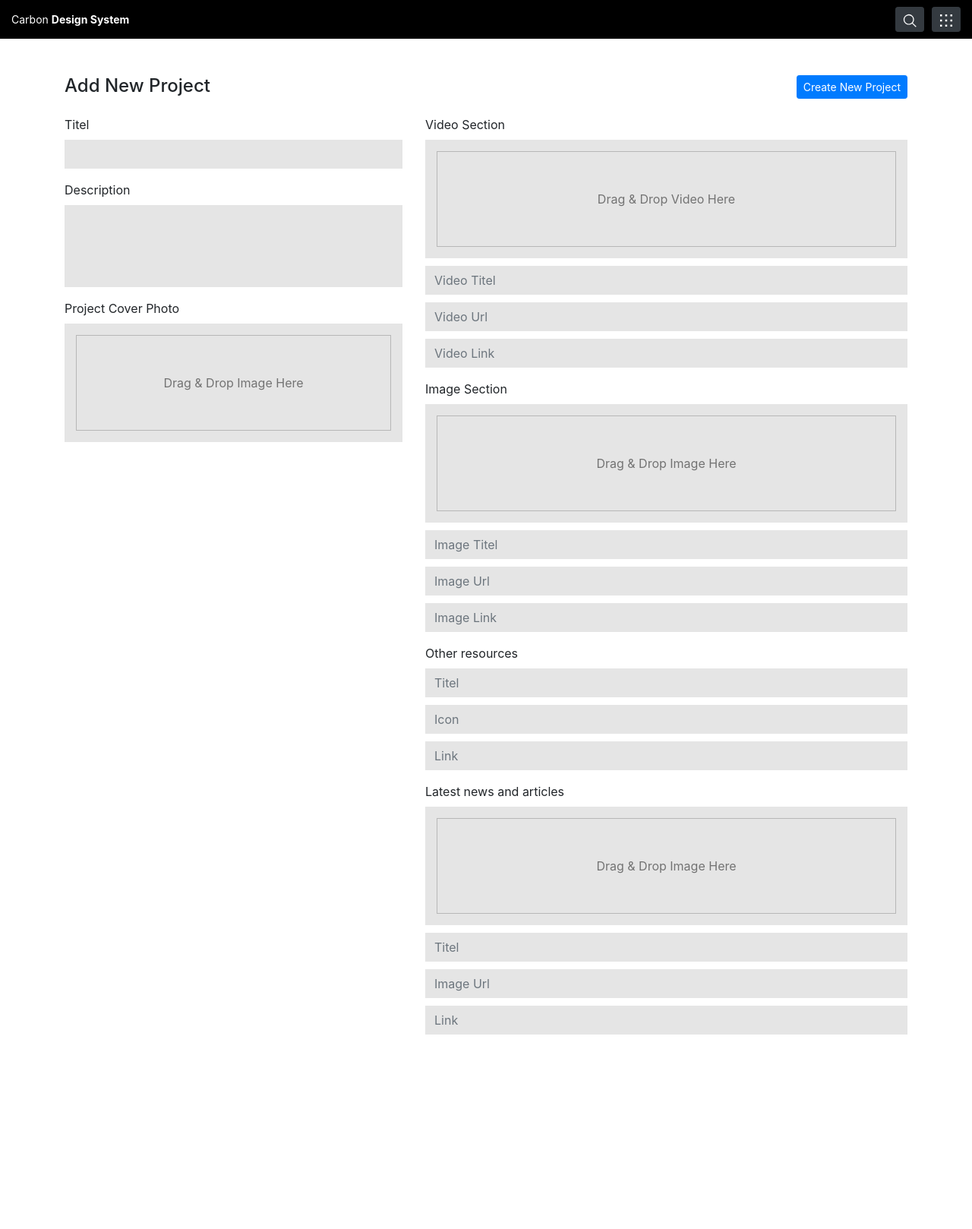
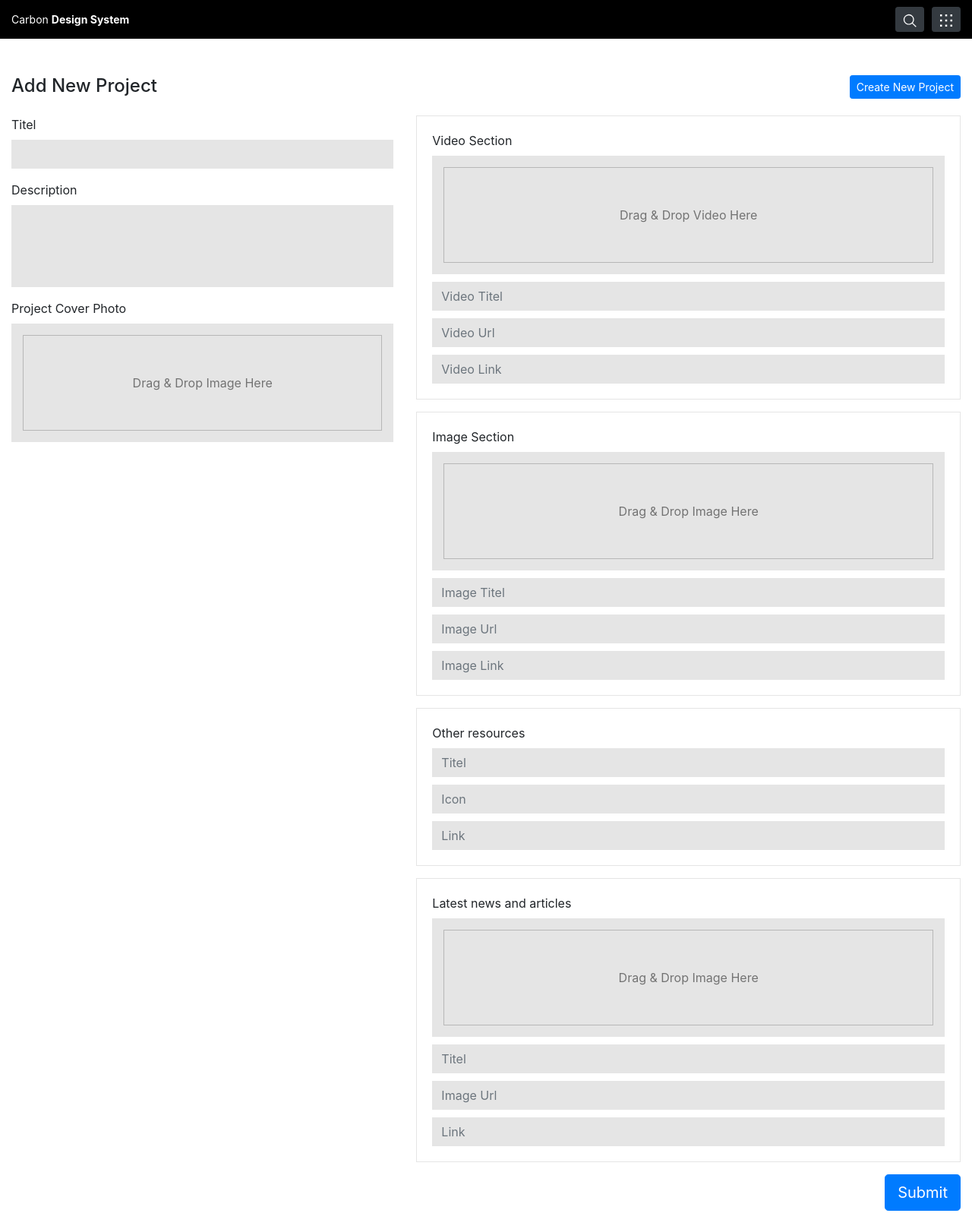
Before and after one commit to Singh-Simarjot/cdt, a React (Create React App) app: page / in a window 1280 px wide. Shown: the whole page at 76% size. Before the commit the page ends 1378 px from the top, so only its background shows below. Built offline with nearby package versions, Linux system fonts and the light colour scheme.

Commit message:
add new page added

```diff
--- a/src/pages/addNewProject.jsx
+++ b/src/pages/addNewProject.jsx
@@ -7,13 +7,13 @@ class AddNewProject extends Component {
     return (
       <main className="main">
         <section className="addNewProject">
-          <Container>
+          <Container fluid>
             <div className="pt-5">
-              <Row>
+              <Row noGutters>
                 <Col>
                   <h2>Add New Project</h2>
                 </Col>
-                <Col xs={4} className="text-right">
+                <Col xs={5} className="text-right">
                   <Button variant="primary" size="sm">
                     Create New Project
                   </Button>
@@ -41,7 +41,7 @@ class AddNewProject extends Component {
                     </div>
                   </Col>
                   <Col>
-                    <div className="addNewProjectData"></div>
+                    <div className="addNewProjectData">
                       <Form.Group>
                         <Form.Label>Video Section</Form.Label>
                         <label className="dropImg">
@@ -81,6 +81,12 @@ class AddNewProject extends Component {
                         <Form.Control type="text" placeholder="Image Url" />
                         <Form.Control type="text" placeholder="Link" />
                       </Form.Group>
+                      <div className="text-right mb-4">
+                        <Button variant="primary" size="lg" type="submit">
+                          Submit
+                        </Button>
+                      </div>
+                    </div>
                   </Col>
                 </Row>
               </Form>
--- a/src/pages/dashboard.jsx
+++ b/src/pages/dashboard.jsx
@@ -39,13 +39,13 @@ class Dashbord extends Component {
     return (
       <main className="main">
         <section className="dashboard">
-          <Container>
+          <Container fluid>
             <div className="pt-5">
-              <Row>
+              <Row noGutters>
                 <Col>
                   <h2>Recent Projects</h2>
                 </Col>
-                <Col xs={4} className="text-right">
+                <Col xs={5} className="text-right">
                   <Button variant="primary" size="sm">
                     Create New Project
                   </Button>
```
Lines whose indentation alone changed are shown as unchanged.
